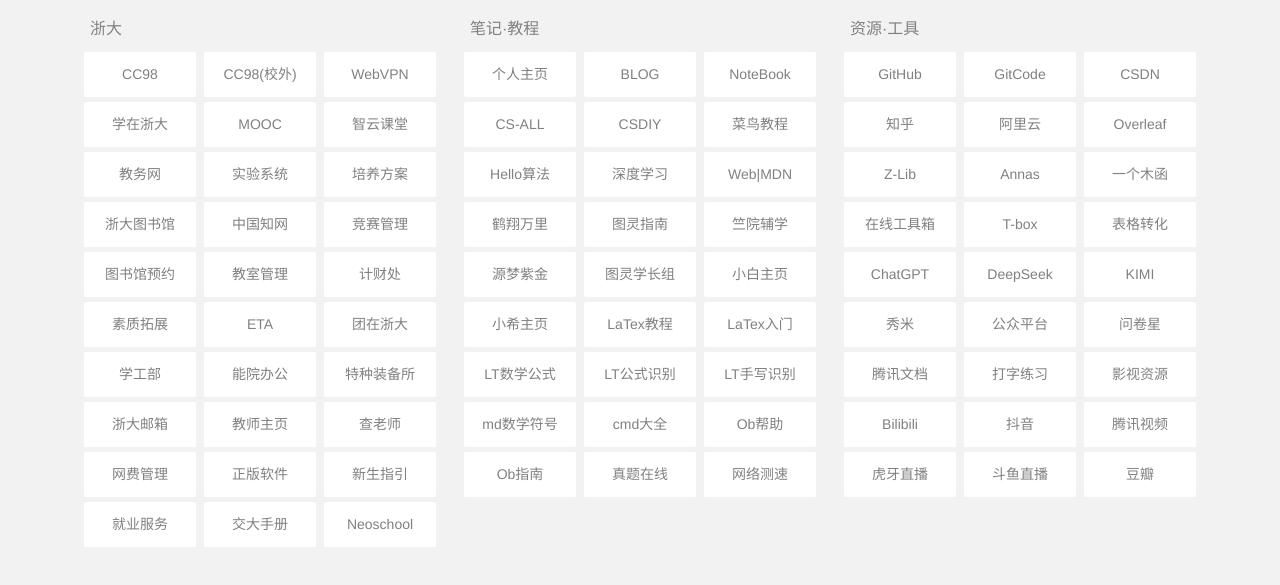
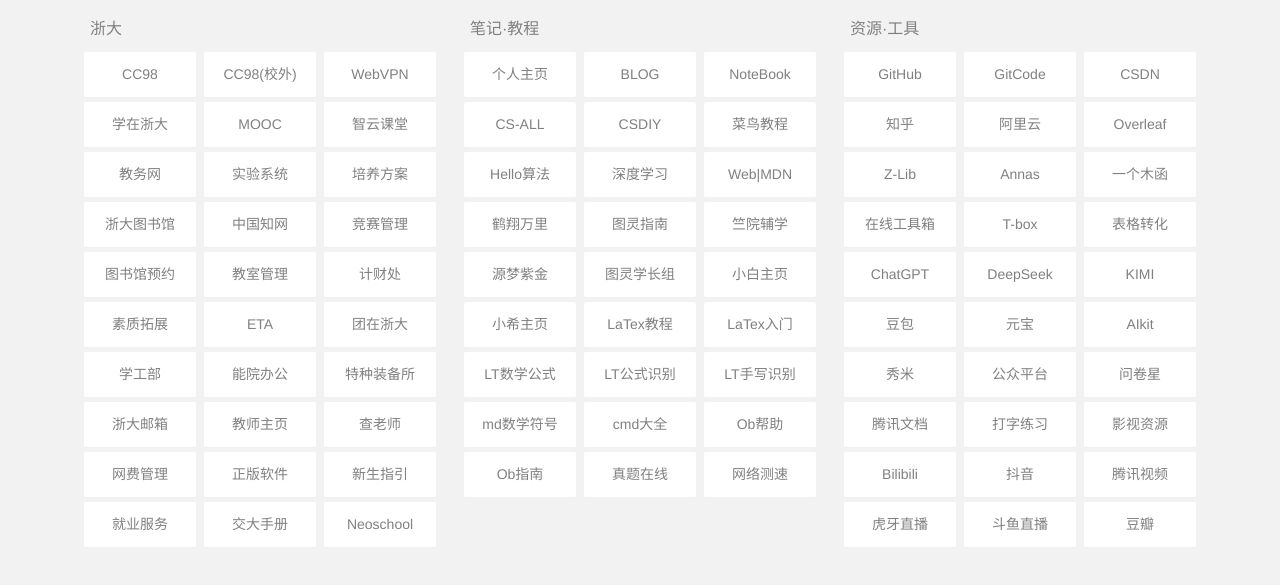
Before and after one commit to xinchen-sea/my-nav, a plain HTML site: page index.html in a window 1280 px wide. Shown: the part 233-818 px from the top of the page. Drawn offline with nearby package versions, Linux system fonts and the light colour scheme; a script that the page names is missing.

Commit message:
增加一些AI工具

```diff
--- a/index.html
+++ b/index.html
@@ -516,6 +516,21 @@
                                                                                 href="https://kimi.moonshot.cn/"
                                                                                 target="_blank">KIMI</a><span
                                                                                 class="bianji">编辑</span></div>
+                                                                <div class="col-xs-4  mb-2"><a class="link-list-a"
+                                                                                id="doubao"
+                                                                                href="https://www.doubao.com/"
+                                                                                target="_blank">豆包</a><span
+                                                                                class="bianji">编辑</span></div>
+                                                                <div class="col-xs-4  mb-2"><a class="link-list-a"
+                                                                                id="yuanbao"
+                                                                                href="https://yuanbao.tencent.com/"
+                                                                                target="_blank">元宝</a><span
+                                                                                class="bianji">编辑</span></div>
+                                                                <div class="col-xs-4  mb-2"><a class="link-list-a"
+                                                                                id="AIkit"
+                                                                                href="https://ai-kit.cn/"
+                                                                                target="_blank">AIkit</a><span
+                                                                                class="bianji">编辑</span></div>
                                                                 <div class="col-xs-4 mb-2"><a class="link-list-a"
                                                                                 id="xiumi"
                                                                                 href="https://xiumi.us/"
```
